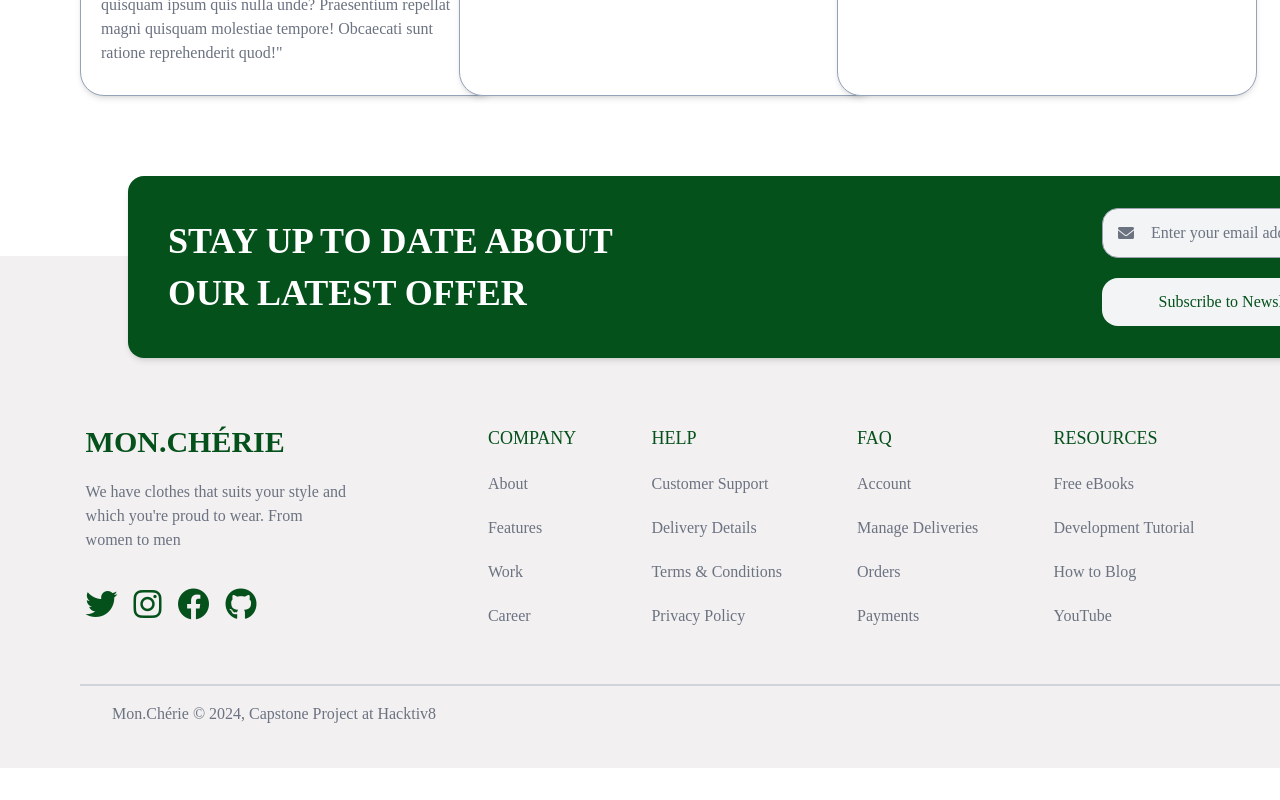
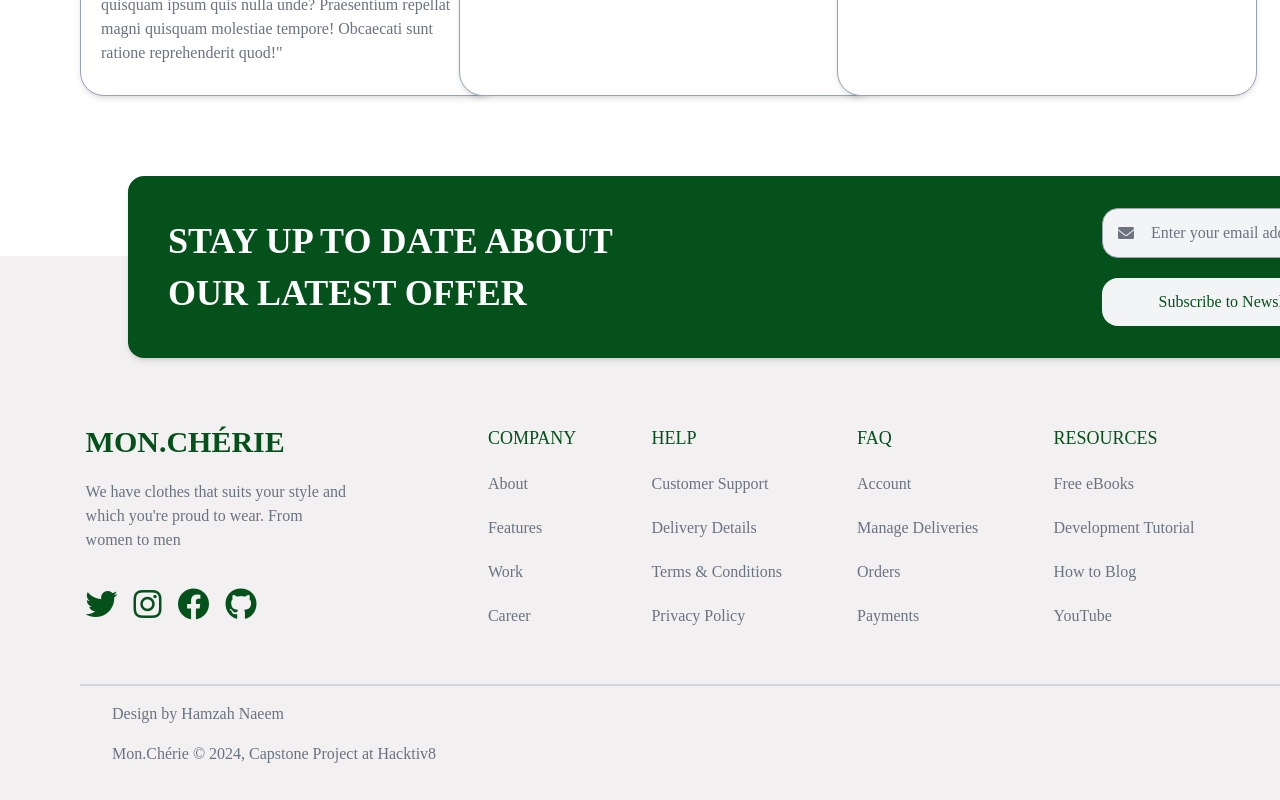
Before and after one commit to injanisgg/capstone-project-hv8, a React (Create React App) app: page / in a window 1280 px wide. Shown: the part 2718-3518 px from the top of the page. Before the commit the page ends 3486 px from the top, so only its background shows below. Built offline with nearby package versions, Linux system fonts and the light colour scheme; no server answers.

Commit message:
`Update Footer component: adjust height of bg-landing div, add design credits and update copyright year`

```diff
--- a/src/components/Footer.jsx
+++ b/src/components/Footer.jsx
@@ -4,7 +4,7 @@ function Footer() {
   return (
     <div  className='mt-40'>
       {/* Wrapper */}
-      <div className="relative bg-landing w-full h-[32rem] pt-2">
+      <div className="relative bg-landing w-full h-[34rem] pt-2">
         {/* Card army */}
         <div className="absolute top-[-5rem] bg-main-army shadow-md rounded-2xl w-full max-w-7xl z-20 mx-32">
           <div className="relative flex justify-between items-center px-10 py-8">
@@ -86,9 +86,14 @@ function Footer() {
             </div>
           </div>
           <div className="border-b-2 border-gray-300 mx-20 w-[1380px] mt-14"></div>
-          <p className="text-gray-500 mt-4 ml-28">
-            Mon.Chérie &#169; 2024, Capstone Project at Hacktiv8
-          </p>
+          <div className="flex flex-col gap-0">
+            <p className="text-gray-500 mt-4 ml-28">
+              Design by Hamzah Naeem
+            </p>
+            <p className="text-gray-500 mt-4 ml-28">
+              Mon.Chérie &#169; 2024, Capstone Project at Hacktiv8
+            </p>
+          </div>
         </div>
       </div>
     </div>
```
